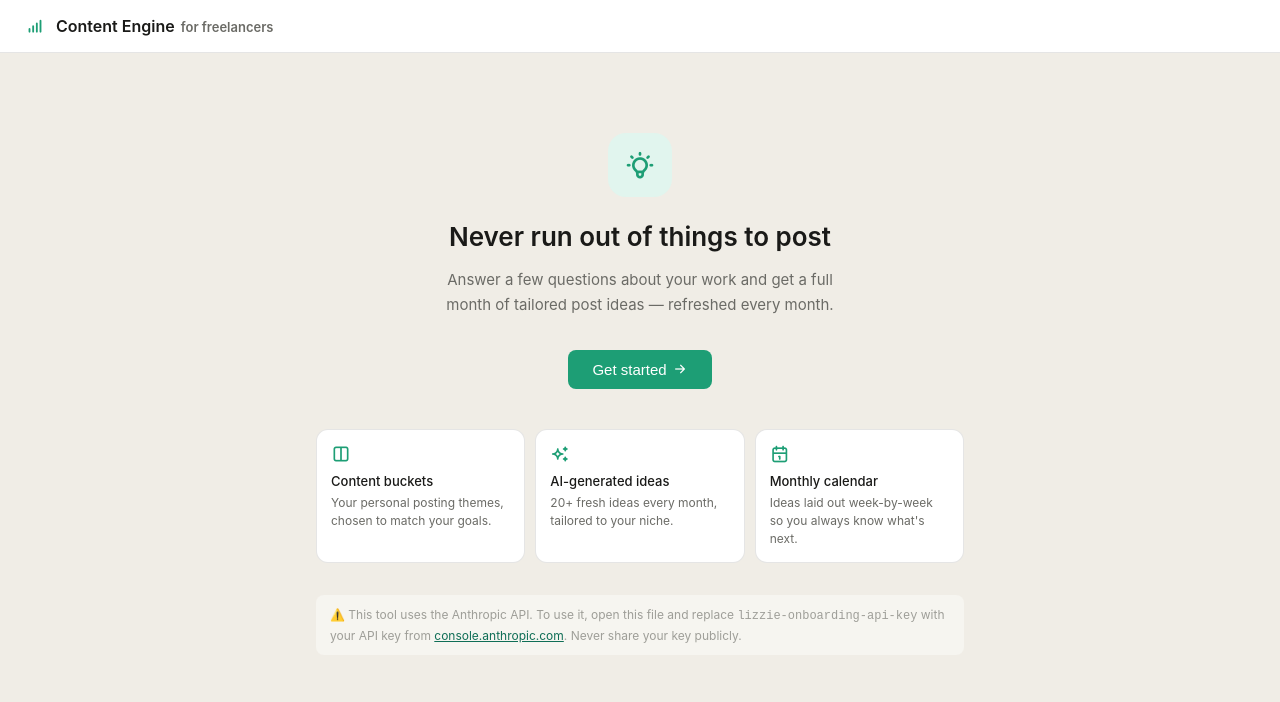
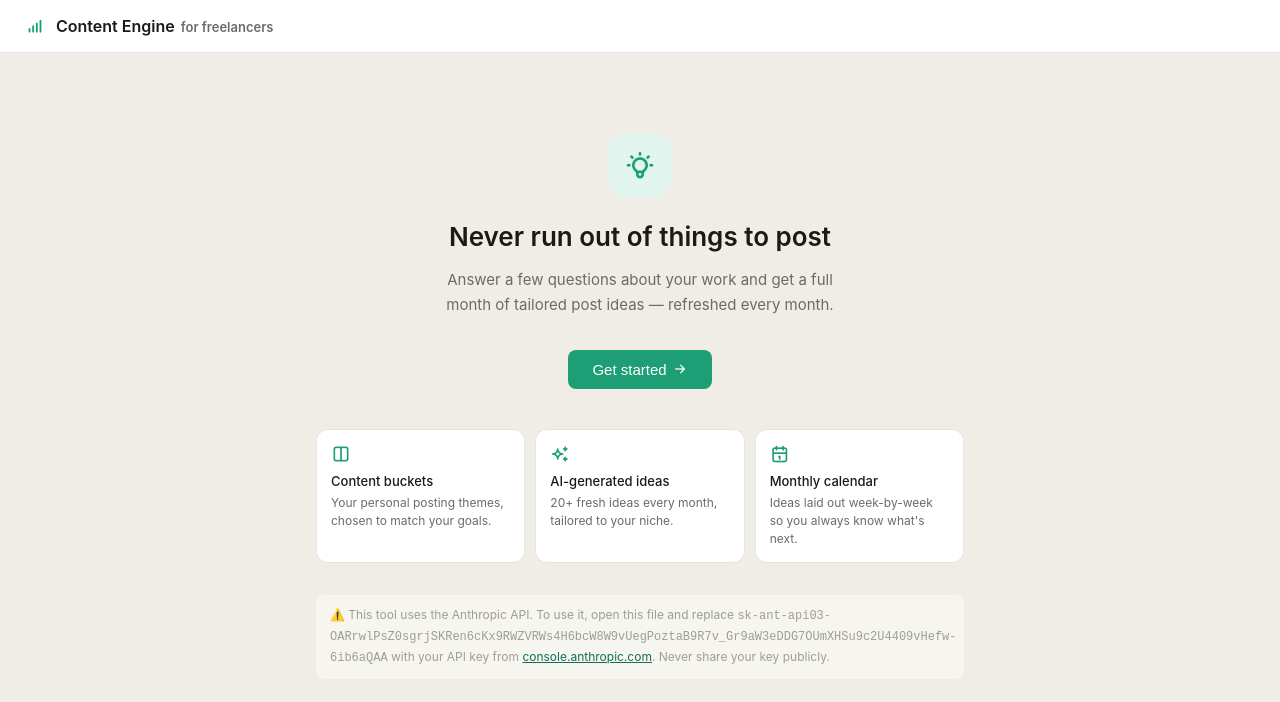
Before and after one commit to freelancemagicco/contentengine, a plain HTML site: page index.html in a window 1280 px wide. Drawn offline with Linux system fonts and the light colour scheme.

Commit message:
Update index.html

```diff
--- a/index.html
+++ b/index.html
@@ -234,7 +234,7 @@
     <div class="feature-card"><i class="ti ti-calendar" aria-hidden="true"></i><strong>Monthly calendar</strong><p>Ideas laid out week-by-week so you always know what's next.</p></div>
   </div>
   <div class="api-note">
-    ⚠️ This tool uses the Anthropic API. To use it, open this file and replace <code>lizzie-onboarding-api-key</code> with your API key from <a href="https://console.anthropic.com" target="_blank">console.anthropic.com</a>. Never share your key publicly.
+    ⚠️ This tool uses the Anthropic API. To use it, open this file and replace <code>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</code> with your API key from <a href="https://console.anthropic.com" target="_blank">console.anthropic.com</a>. Never share your key publicly.
   </div>
 </div>
 
```
